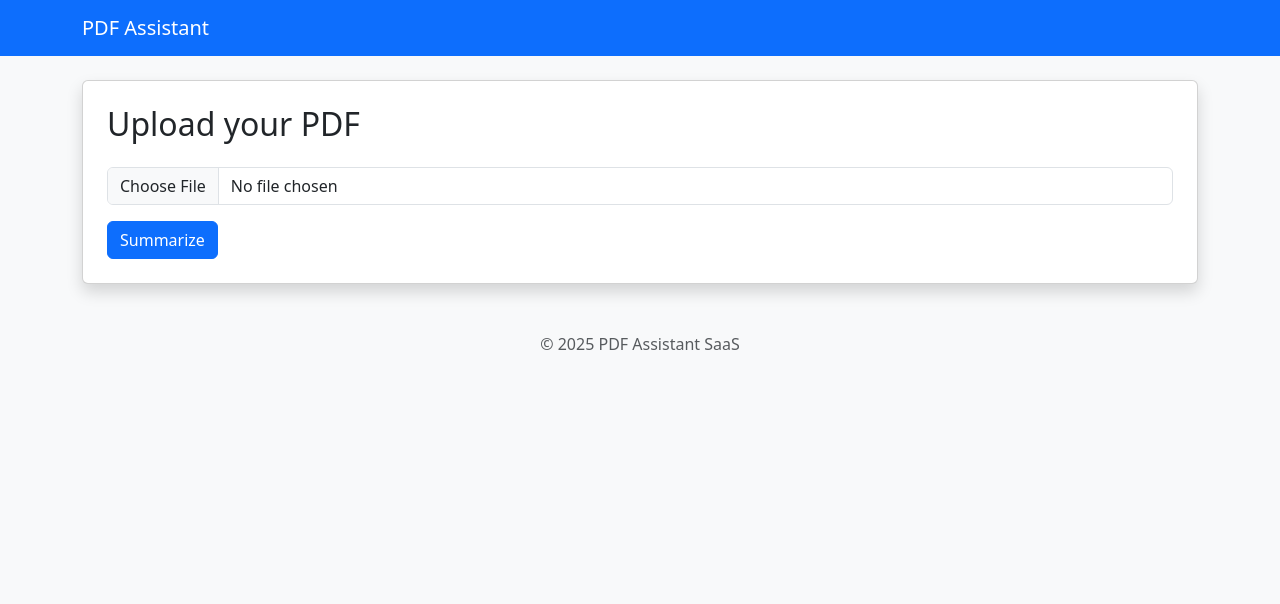
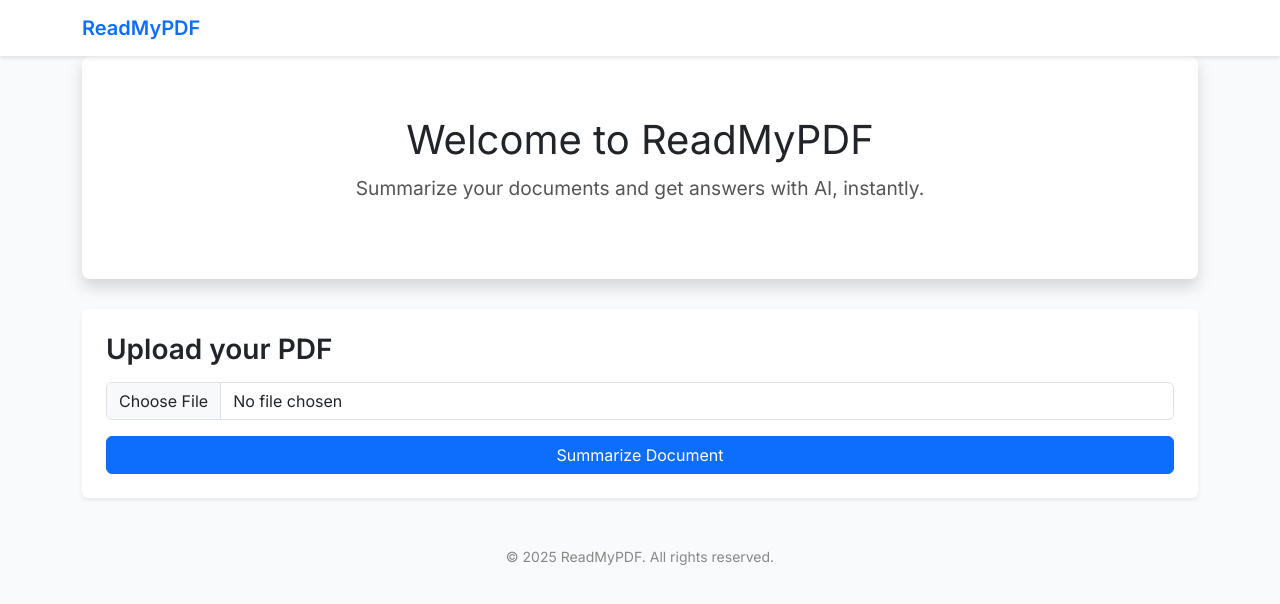
Before and after one commit to UdayKatare/pdf-saas, a Flask app: page / in a window 1280 px wide. Shown: the top 604 px of the page. Run offline with Flask 3, Linux system fonts and the light colour scheme.

Commit message:
Update index.html

```diff
--- a/templates/index.html
+++ b/templates/index.html
@@ -3,59 +3,84 @@
 <head>
   <meta charset="UTF-8" />
   <meta name="viewport" content="width=device-width, initial-scale=1" />
-  <title>PDF Assistant SaaS</title>
+  <title>ReadMyPDF</title>
   <link
     href="https://cdn.jsdelivr.net/npm/bootstrap@5.3.2/dist/css/bootstrap.min.css"
     rel="stylesheet"
   />
+  <link
+    href="https://fonts.googleapis.com/css2?family=Inter:wght@400;600&display=swap"
+    rel="stylesheet"
+  />
+  <style>
+    body { font-family: 'Inter', sans-serif; background-color: #f9fafb; }
+    .navbar { box-shadow: 0 2px 4px rgba(0,0,0,0.1); }
+    .hero {
+      text-align: center;
+      padding: 60px 20px;
+      background: #ffffff;
+      margin-bottom: 30px;
+      border-radius: 8px;
+    }
+    .hero h1 { font-size: 2.5rem; margin-bottom: 10px; }
+    .hero p { font-size: 1.2rem; color: #555; }
+    .card { border: none; }
+    .card-title { font-weight: 600; }
+    footer { color: #888; }
+  </style>
 </head>
-<body class="bg-light">
+<body>
 
-  <nav class="navbar navbar-expand-lg navbar-dark bg-primary mb-4">
+  <nav class="navbar navbar-expand-lg navbar-light bg-white">
     <div class="container">
-      <a class="navbar-brand" href="#">PDF Assistant</a>
+      <a class="navbar-brand fw-bold text-primary" href="#">ReadMyPDF</a>
     </div>
   </nav>
 
   <div class="container">
-    <div class="card shadow p-4 mb-5 bg-white rounded">
-      <h2 class="mb-4">Upload your PDF</h2>
+    <div class="hero shadow">
+      <h1>Welcome to ReadMyPDF</h1>
+      <p>Summarize your documents and get answers with AI, instantly.</p>
+    </div>
+
+    <div class="card shadow-sm p-4 mb-4 bg-white rounded">
+      <h3 class="card-title mb-3">Upload your PDF</h3>
       <form method="POST" enctype="multipart/form-data">
-        <div class="mb-3">
-          <input class="form-control" type="file" name="pdf_file" accept="application/pdf" required>
-        </div>
-        <button class="btn btn-primary" type="submit">Summarize</button>
+        <input class="form-control mb-3" type="file" name="pdf_file" accept="application/pdf" required>
+        <button class="btn btn-primary w-100" type="submit">Summarize Document</button>
       </form>
     </div>
 
     {% if summary %}
-      <div class="card shadow p-4 mb-4 bg-white rounded">
-        <h3>Summary</h3>
-        <p>{{ summary|safe }}</p>
+      <div class="card shadow-sm p-4 mb-4 bg-white rounded">
+        <h3 class="card-title">Summary</h3>
+        <ul>
+          {% for bullet in summary.split('\n') %}
+            <li>{{ bullet }}</li>
+          {% endfor %}
+        </ul>
       </div>
 
-      <div class="card shadow p-4 mb-5 bg-white rounded">
-        <h3>Ask a Question</h3>
+      <div class="card shadow-sm p-4 mb-4 bg-white rounded">
+        <h3 class="card-title">Ask a Question</h3>
         <form method="POST">
           <input type="hidden" name="question_mode" value="yes">
-          <div class="mb-3">
-            <input class="form-control" type="text" name="user_question" placeholder="Enter your question" required>
-          </div>
-          <button class="btn btn-success" type="submit">Get Answer</button>
+          <input class="form-control mb-3" type="text" name="user_question" placeholder="Type your question here..." required>
+          <button class="btn btn-success w-100" type="submit">Get Answer</button>
         </form>
       </div>
     {% endif %}
 
     {% if answer %}
-      <div class="card shadow p-4 mb-5 bg-white rounded">
-        <h3>Answer</h3>
+      <div class="card shadow-sm p-4 mb-4 bg-white rounded">
+        <h3 class="card-title">Answer</h3>
         <p>{{ answer|safe }}</p>
       </div>
     {% endif %}
   </div>
 
-  <footer class="text-center mt-5 mb-3 text-muted">
-    &copy; 2025 PDF Assistant SaaS
+  <footer class="text-center mt-5 mb-4 small">
+    &copy; 2025 ReadMyPDF. All rights reserved.
   </footer>
 
   <script src="https://cdn.jsdelivr.net/npm/bootstrap@5.3.2/dist/js/bootstrap.bundle.min.js"></script>
```
